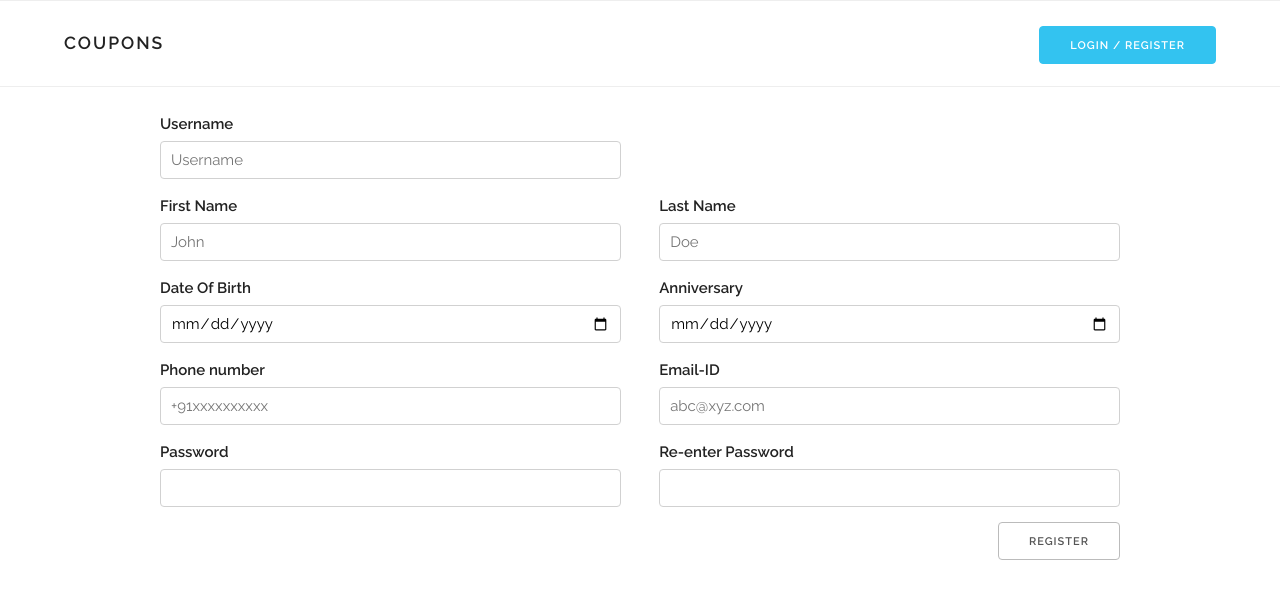
After one commit to diasclive/WSG-Coupons, a Django app: page /accounts/register/ in a window 1280 px wide. The commit adds this page. Shown: the top 599 px of the page. Run offline with Django 3.2, Linux system fonts and the light colour scheme.

Commit message:
Accounts: Add user registration page
* Update skeleton.css to prettify date inputs
* Update login template to point to registration page

```diff
--- a/accounts/forms.py
+++ b/accounts/forms.py
@@ -8,12 +8,13 @@ class PersonCreationForm(UserCreationForm):
     password.
     """
 
-    def __init__(self, *args, **kargs):
-        super(PersonCreationForm, self).__init__(*args, **kargs)
+    def __init__(self, *args, **kwargs):
+        super(PersonCreationForm, self).__init__(*args, **kwargs)
 
     class Meta:
         model = Person
-        fields = ("username",)
+        fields = ("username","first_name","last_name","date_of_birth","anniversary","phone_number","email",)
+
 
 class PersonChangeForm(UserChangeForm):
     """A form for updating users. Includes all the fields on
@@ -21,8 +22,8 @@ class PersonChangeForm(UserChangeForm):
     password hash display field.
     """
 
-    def __init__(self, *args, **kargs):
-        super(PersonChangeForm, self).__init__(*args, **kargs)
+    def __init__(self, *args, **kwargs):
+        super(PersonChangeForm, self).__init__(*args, **kwargs)
 
     class Meta:
         model = Person
--- a/accounts/urls.py
+++ b/accounts/urls.py
@@ -14,4 +14,5 @@ urlpatterns = [
     url(r'^reset/(?P<uidb64>[0-9A-Za-z_\-]+)/(?P<token>[0-9A-Za-z]{1,13}-[0-9A-Za-z]{1,20})/$',
         auth_views.password_reset_confirm, {'post_reset_redirect':'accounts:password_reset_complete', }, name='password_reset_confirm'),
     url(r'^reset/done/$', auth_views.password_reset_complete, name='password_reset_complete'),
+    url(r'^register/$', views.register, name='register'),
 ]
--- a/accounts/views.py
+++ b/accounts/views.py
@@ -1 +1,12 @@
-from django.shortcuts import render
+from .forms import PersonCreationForm
+from django.shortcuts import redirect, render
+
+def register(request):
+    if request.method == 'POST':
+        form = PersonCreationForm(request.POST)
+        if form.is_valid():
+            user = form.save()
+            return redirect('accounts:login')
+    else:
+        form = PersonCreationForm()
+    return render(request, 'registration/register.html', {'form':form})
--- a/static/css/skeleton.css
+++ b/static/css/skeleton.css
@@ -233,6 +233,7 @@ input[type="tel"],
 input[type="url"],
 input[type="password"],
 input[type="month"],
+input[type="date"],
 textarea,
 select {
   height: 38px;
@@ -251,6 +252,7 @@ input[type="tel"],
 input[type="url"],
 input[type="password"],
 input[type="month"],
+input[type="date"],
 textarea {
   -webkit-appearance: none;
      -moz-appearance: none;
@@ -267,6 +269,7 @@ input[type="tel"]:focus,
 input[type="url"]:focus,
 input[type="password"]:focus,
 input[type="month"]:focus,
+input[type="date"]:focus,
 textarea:focus,
 select:focus {
   border: 1px solid #33C3F0;
--- a/templates/registration/login.html
+++ b/templates/registration/login.html
@@ -54,7 +54,7 @@
     </a>
   </div>
   <div class="three columns">
-    <a href="{% url 'accounts:login' %}">
+    <a href="{% url 'accounts:register' %}">
       <button class="u-full-width">Register</button>
     </a>
   </div>
--- /dev/null
+++ b/templates/registration/register.html
@@ -0,0 +1,66 @@
+{% extends "base.html" %}
+
+{% block title %}Register{% endblock %}
+
+{% block content %}
+<form method="post" action=".">
+{% csrf_token %}
+{{ form.non_field_errors }}
+  <div class="row">
+    <div class="six columns">
+      {{ form.username.errors }}
+      <label for="id_username">Username</label>
+      <input class="u-full-width" id="id_username" name="username" type="text" placeholder="Username" required>
+    </div>
+  </div>
+  <div class="row">
+    <div class="six columns">
+      {{ form.first_name.errors }}
+      <label for="id_first_name">First Name</label>
+      <input class="u-full-width" id="id_first_name" name="first_name" type="text" pattern="[a-zA-Z][a-zA-Z .'-]{1,24}" placeholder="John" required>
+    </div>
+    <div class="six columns">
+      {{ form.last_name.errors }}
+      <label for="id_last_name">Last Name</label>
+      <input class="u-full-width" id="id_last_name" name="last_name" pattern="[a-zA-Z][a-zA-Z .'-]{1,24}" type="text" placeholder="Doe">
+    </div>
+  </div>
+  <div class="row">
+    <div class="six columns">
+      {{ form.date_of_birth.errors }}
+      <label for="id_date_of_birth">Date Of Birth</label>
+      <input class="u-full-width" id="id_date_of_birth" name="date_of_birth" type="date" required>
+    </div>
+    <div class="six columns">
+      {{ form.anniversary.errors }}
+      <label for="id_anniversary">Anniversary</label>
+      <input class="u-full-width" id="id_anniversary" name="anniversary" type="date">
+    </div>
+  </div>
+  <div class="row">
+    <div class="six columns">
+      {{ form.phone_number.errors }}
+      <label for="id_phone_number">Phone number</label>
+      <input class="u-full-width" id="id_phone_number" name="phone_number" pattern="[0-9 +]{1,14}" type="tel" placeholder="+91xxxxxxxxxx" required>
+    </div>
+    <div class="six columns">
+      {{ form.email.errors }}
+      <label for="id_email">Email-ID</label>
+      <input class="u-full-width" id="id_email" name="email" type="email" placeholder="abc@xyz.com" required>
+    </div>
+  </div>
+  <div class="row">
+    <div class="six columns">
+      {{ form.password1.errors }}
+      <label for="id_password1">Password</label>
+      <input class="u-full-width" id="id_password1" name="password1" type="password" required>
+    </div>
+    <div class="six columns">
+      {{ form.password2.errors }}
+      <label for="id_password2">Re-enter Password</label>
+      <input class="u-full-width" id="id_password2" name="password2" type="password" required>
+    </div>
+  </div>
+  <input class="u-pull-right" type="submit" value="Register" />
+</form>
+{% endblock %}
```
